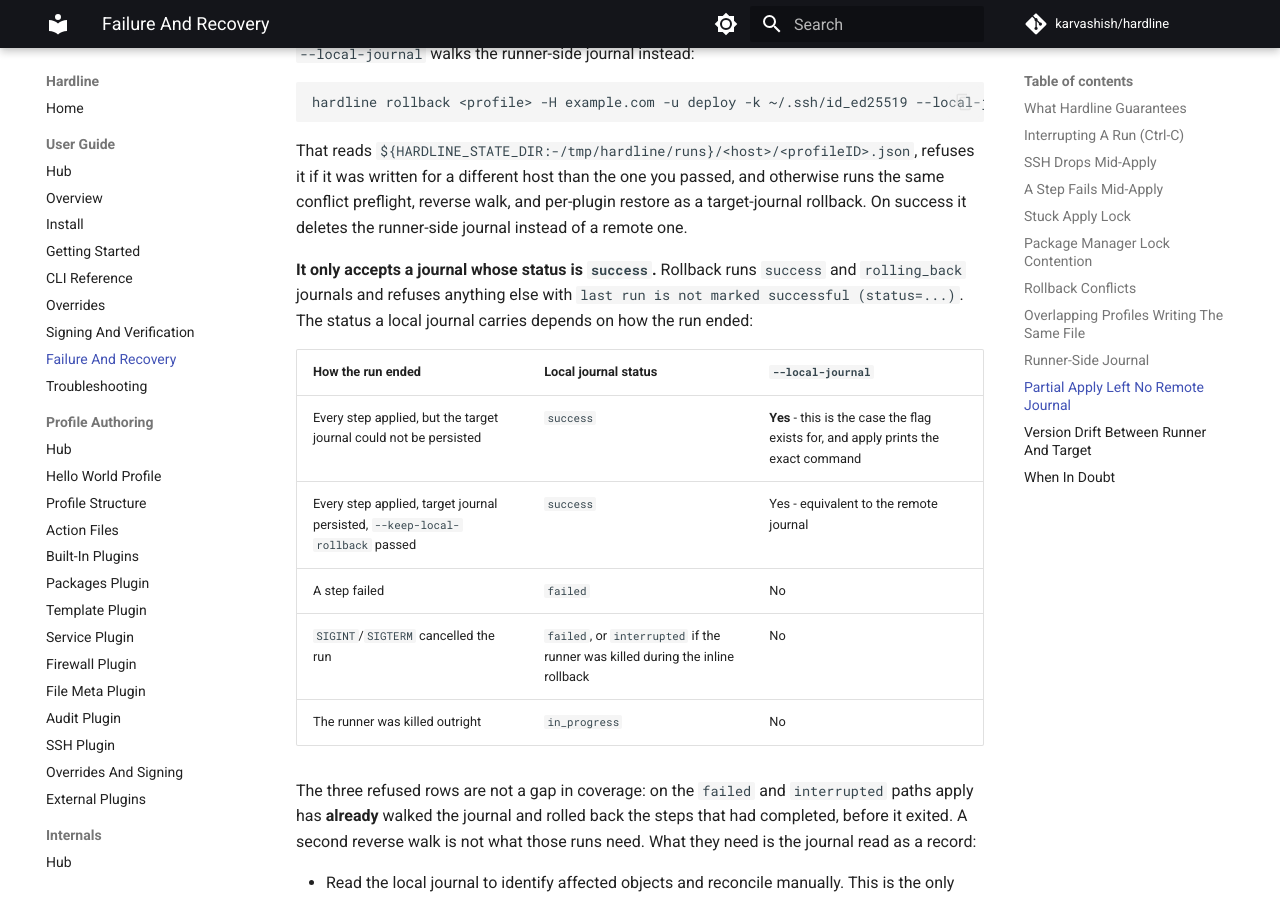
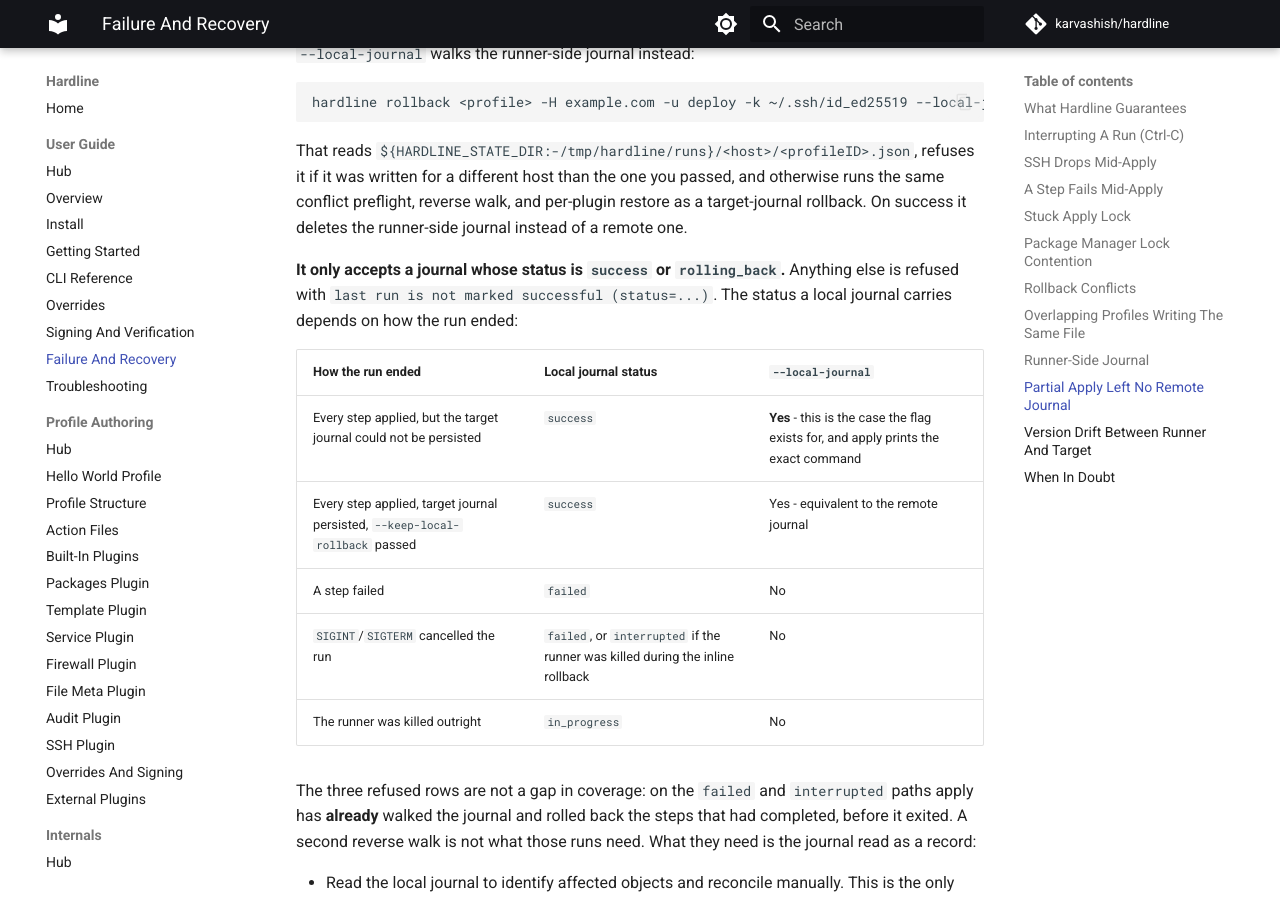
Before and after one commit to karvashish/hardline, an MkDocs documentation site: the page built from docs/users/failure-and-recovery.md, in a window 1280 px wide and 900 px high, scrolled down 6656 px. Built offline with MkDocs 1.6.1 and Material for MkDocs 9.7.7, drawn with Linux system fonts in a browser that asks for light colours; comment, search, counter and statistics services are not loaded.

Commit message:
Correct the local-journal status gate, firewall validation stage, sticky-parent rationale, and verify-profile step 6

```diff
--- a/docs/users/failure-and-recovery.md
+++ b/docs/users/failure-and-recovery.md
@@ -46,7 +46,7 @@ If the SSH connection to the target dies mid-apply, the step that was running re
 **If the connection comes back:**
 
 - Run `hardline rollback <profile> --host ...` manually to attempt the rollback with the remote-persisted journal. This only works if a *previous* apply had succeeded and persisted a remote journal — a failed apply never writes one. If no remote journal exists, rollback has nothing to walk on that path.
-- The runner-side journal at `${HARDLINE_STATE_DIR:-/tmp/hardline/runs}/<host>/<profileID>.json` is still on disk, carrying status `failed` or `interrupted`. **`--local-journal` will not replay it** - rollback runs only journals marked `success` (see [Partial Apply Left No Remote Journal](#partial-apply-left-no-remote-journal)). Read it directly instead, to understand what was captured, what was changed, and what needs manual cleanup.
+- The runner-side journal at `${HARDLINE_STATE_DIR:-/tmp/hardline/runs}/<host>/<profileID>.json` is still on disk, carrying status `failed` or `interrupted`. **`--local-journal` will not replay it** - rollback runs only journals marked `success` or `rolling_back` (see [Partial Apply Left No Remote Journal](#partial-apply-left-no-remote-journal)). Read it directly instead, to understand what was captured, what was changed, and what needs manual cleanup.
 
 **If the connection does not come back:** the target is in an intermediate state. The apply did not complete, there is no remote success journal, and the local journal is the only record of what was touched. Recovery is manual — typically via console access to the target — using the local journal as a map of affected objects.
 
@@ -151,7 +151,7 @@ hardline rollback <profile> -H example.com -u deploy -k ~/.ssh/id_ed25519 --loca
 
 That reads `${HARDLINE_STATE_DIR:-/tmp/hardline/runs}/<host>/<profileID>.json`, refuses it if it was written for a different host than the one you passed, and otherwise runs the same conflict preflight, reverse walk, and per-plugin restore as a target-journal rollback. On success it deletes the runner-side journal instead of a remote one.
 
-**It only accepts a journal whose status is `success`.** Rollback runs `success` and `rolling_back` journals and refuses anything else with `last run is not marked successful (status=...)`. The status a local journal carries depends on how the run ended:
+**It only accepts a journal whose status is `success` or `rolling_back`.** Anything else is refused with `last run is not marked successful (status=...)`. The status a local journal carries depends on how the run ended:
 
 | How the run ended | Local journal status | `--local-journal` |
 | --- | --- | --- |
```
Also changed, not shown: docs/internals/execution-flow.md (+1 -1 lines), docs/internals/plugin-system.md (+1 -1 lines), docs/profiles/firewall-plugin.md (+1 -1 lines).
